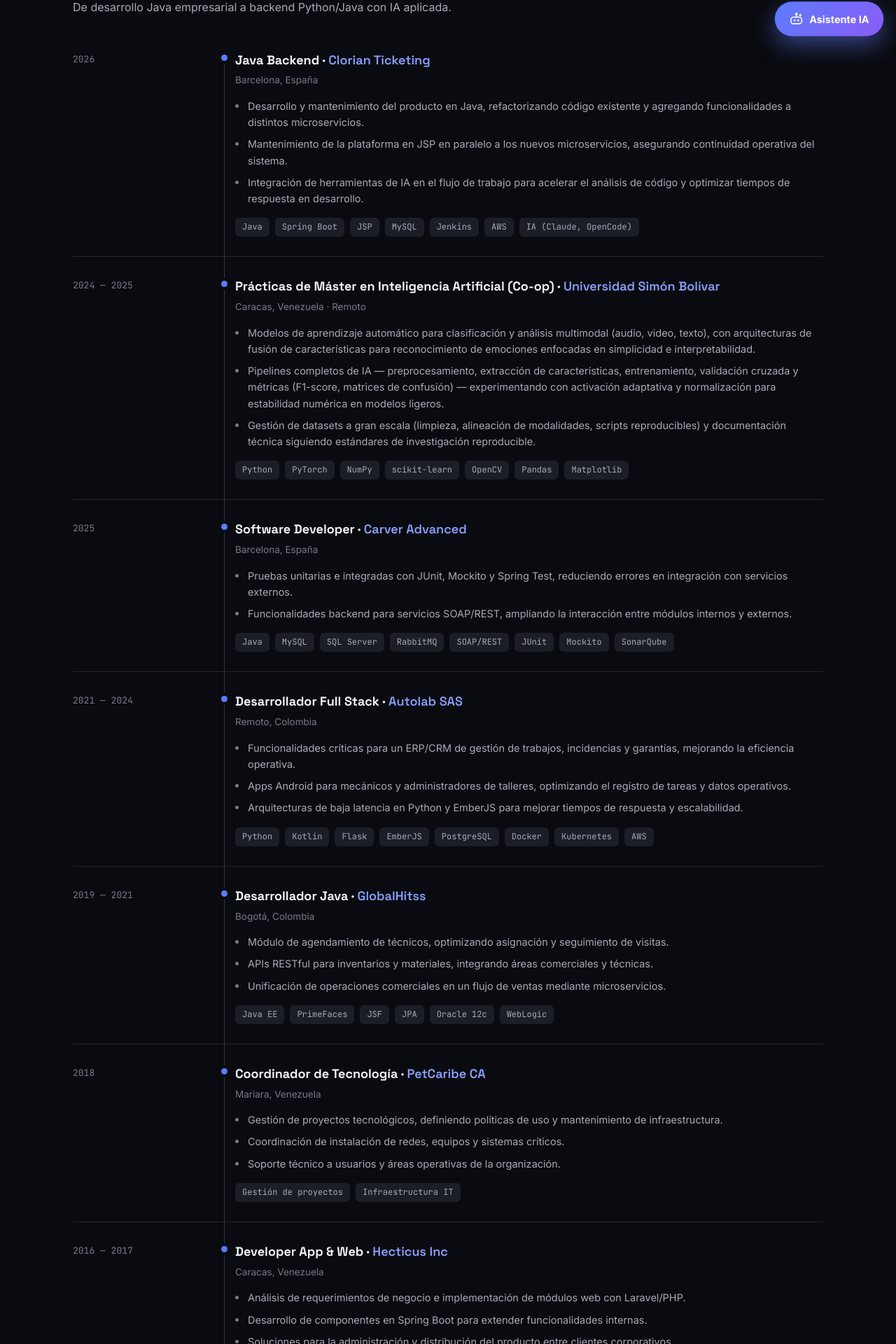
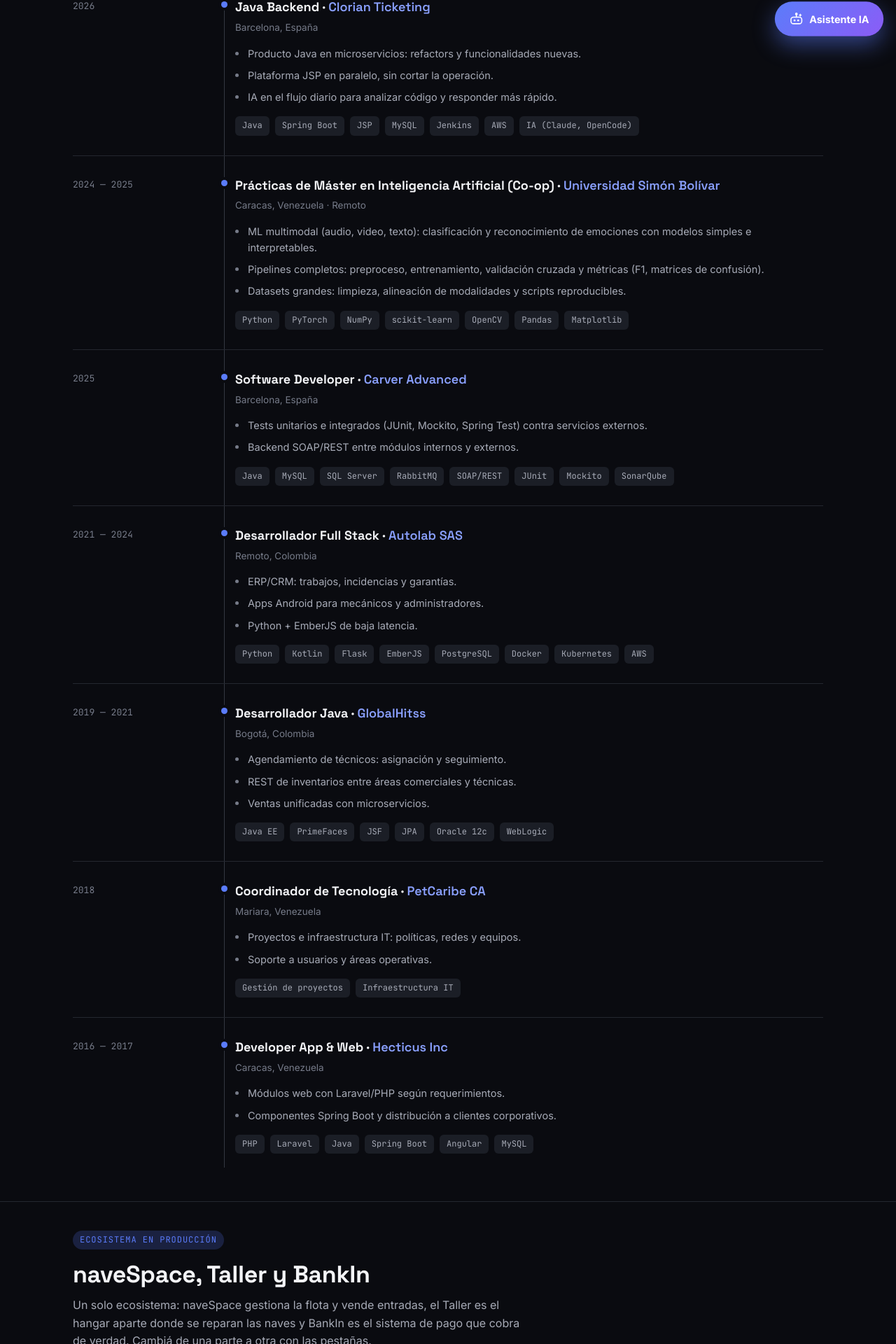
Before and after one commit to darwinrocha85/darwin-rocha-portfolio, a React (Vite) app: page / in a window 1280 px wide. Shown: the part 729-2649 px from the top of the page at 70% size. Built offline with nearby package versions, Linux system fonts and the light colour scheme.

Commit message:
Redaccion general: mas corta y directa en hero, experiencia, ecosistema, asistente y BankIn

```diff
--- a/src/data/content.js
+++ b/src/data/content.js
@@ -7,9 +7,9 @@
   linkedin: 'https://linkedin.com/in/darwinrocha',
   cvUrl: '/cv/Darwin_Rocha_CV.pdf',
   summary:
-    'Ingeniero en Computación con más de 10 años de experiencia en desarrollo backend con Python y Java: APIs REST, microservicios y sistemas de base de datos para plataformas en producción. En los últimos años integré herramientas de IA (Claude, OpenCode) directamente en mi flujo de trabajo para acelerar el análisis de código y reducir tiempos de entrega.',
+    'Backend con Python y Java desde hace más de 10 años: APIs, microservicios y datos en producción. Trabajo a diario con IA (Claude, OpenCode) para analizar código y entregar más rápido.',
   aiNote:
-    'El proyecto destacado de abajo es un ejemplo directo de ese proceso: yo defino la arquitectura y las reglas de negocio con el cliente, y colaboro con un agente de IA para construir, verificar y desplegar cada fase — el mismo flujo que uso hoy en mi trabajo diario.',
+    'Abajo hay un ejemplo directo: yo defino arquitectura y reglas con el cliente, y construyo, verifico y despliego cada fase con un agente de IA.',
 }
 
 export const highlights = [
@@ -27,9 +27,9 @@
     period: '2026',
     tech: ['Java', 'Spring Boot', 'JSP', 'MySQL', 'Jenkins', 'AWS', 'IA (Claude, OpenCode)'],
     bullets: [
-      'Desarrollo y mantenimiento del producto en Java, refactorizando código existente y agregando funcionalidades a distintos microservicios.',
-      'Mantenimiento de la plataforma en JSP en paralelo a los nuevos microservicios, asegurando continuidad operativa del sistema.',
-      'Integración de herramientas de IA en el flujo de trabajo para acelerar el análisis de código y optimizar tiempos de respuesta en desarrollo.',
+      'Producto Java en microservicios: refactors y funcionalidades nuevas.',
+      'Plataforma JSP en paralelo, sin cortar la operación.',
+      'IA en el flujo diario para analizar código y responder más rápido.',
     ],
   },
   {
@@ -39,9 +39,9 @@
     period: '2024 — 2025',
     tech: ['Python', 'PyTorch', 'NumPy', 'scikit-learn', 'OpenCV', 'Pandas', 'Matplotlib'],
     bullets: [
-      'Modelos de aprendizaje automático para clasificación y análisis multimodal (audio, video, texto), con arquitecturas de fusión de características para reconocimiento de emociones enfocadas en simplicidad e interpretabilidad.',
-      'Pipelines completos de IA — preprocesamiento, extracción de características, entrenamiento, validación cruzada y métricas (F1-score, matrices de confusión) — experimentando con activación adaptativa y normalización para estabilidad numérica en modelos ligeros.',
-      'Gestión de datasets a gran escala (limpieza, alineación de modalidades, scripts reproducibles) y documentación técnica siguiendo estándares de investigación reproducible.',
+      'ML multimodal (audio, video, texto): clasificación y reconocimiento de emociones con modelos simples e interpretables.',
+      'Pipelines completos: preproceso, entrenamiento, validación cruzada y métricas (F1, matrices de confusión).',
+      'Datasets grandes: limpieza, alineación de modalidades y scripts reproducibles.',
     ],
   },
   {
@@ -51,8 +51,8 @@
     period: '2025',
     tech: ['Java', 'MySQL', 'SQL Server', 'RabbitMQ', 'SOAP/REST', 'JUnit', 'Mockito', 'SonarQube'],
     bullets: [
-      'Pruebas unitarias e integradas con JUnit, Mockito y Spring Test, reduciendo errores en integración con servicios externos.',
-      'Funcionalidades backend para servicios SOAP/REST, ampliando la interacción entre módulos internos y externos.',
+      'Tests unitarios e integrados (JUnit, Mockito, Spring Test) contra servicios externos.',
+      'Backend SOAP/REST entre módulos internos y externos.',
     ],
   },
   {
@@ -62,9 +62,9 @@
     period: '2021 — 2024',
     tech: ['Python', 'Kotlin', 'Flask', 'EmberJS', 'PostgreSQL', 'Docker', 'Kubernetes', 'AWS'],
     bullets: [
-      'Funcionalidades críticas para un ERP/CRM de gestión de trabajos, incidencias y garantías, mejorando la eficiencia operativa.',
-      'Apps Android para mecánicos y administradores de talleres, optimizando el registro de tareas y datos operativos.',
-      'Arquitecturas de baja latencia en Python y EmberJS para mejorar tiempos de respuesta y escalabilidad.',
+      'ERP/CRM: trabajos, incidencias y garantías.',
+      'Apps Android para mecánicos y administradores.',
+      'Python + EmberJS de baja latencia.',
     ],
   },
   {
@@ -74,9 +74,9 @@
     period: '2019 — 2021',
     tech: ['Java EE', 'PrimeFaces', 'JSF', 'JPA', 'Oracle 12c', 'WebLogic'],
     bullets: [
-      'Módulo de agendamiento de técnicos, optimizando asignación y seguimiento de visitas.',
-      'APIs RESTful para inventarios y materiales, integrando áreas comerciales y técnicas.',
-      'Unificación de operaciones comerciales en un flujo de ventas mediante microservicios.',
+      'Agendamiento de técnicos: asignación y seguimiento.',
+      'REST de inventarios entre áreas comerciales y técnicas.',
+      'Ventas unificadas con microservicios.',
     ],
   },
   {
@@ -86,9 +86,8 @@
     period: '2018',
     tech: ['Gestión de proyectos', 'Infraestructura IT'],
     bullets: [
-      'Gestión de proyectos tecnológicos, definiendo políticas de uso y mantenimiento de infraestructura.',
-      'Coordinación de instalación de redes, equipos y sistemas críticos.',
-      'Soporte técnico a usuarios y áreas operativas de la organización.',
+      'Proyectos e infraestructura IT: políticas, redes y equipos.',
+      'Soporte a usuarios y áreas operativas.',
     ],
   },
   {
@@ -98,9 +97,8 @@
     period: '2016 — 2017',
     tech: ['PHP', 'Laravel', 'Java', 'Spring Boot', 'Angular', 'MySQL'],
     bullets: [
-      'Análisis de requerimientos de negocio e implementación de módulos web con Laravel/PHP.',
-      'Desarrollo de componentes en Spring Boot para extender funcionalidades internas.',
-      'Soluciones para la administración y distribución del producto entre clientes corporativos.',
+      'Módulos web con Laravel/PHP según requerimientos.',
+      'Componentes Spring Boot y distribución a clientes corporativos.',
     ],
   },
 ]
@@ -138,17 +136,15 @@
   ],
   backendRepo: 'https://github.com/darwinrocha85/spacecraftSystem',
   hrDescription: [
-    'Empezó como un MVP para dar de alta naves y fue creciendo por partes hasta un sistema completo: venta de entradas con cobro real, un taller aparte que lleva presupuestos y aprobaciones, y un panel con métricas del negocio. Todo desplegado y usable hoy.',
-    'Cada parte tiene su rol: la landing muestra qué hay para visitar, la tienda resuelve la compra, el panel de administración gestiona la flota sin tocar lo que está en reparación, y la app de taller lleva el trabajo diario y el historial de cada visita.',
-    'Refleja cómo trabajo un producto: acordar reglas claras con el usuario, separar responsabilidades donde hace falta y verificar cada entrega antes de darla por lista.',
-    'El panel de administración y el taller tienen, cada uno, su propio asistente de chat con IA: no da respuestas genéricas, lee los datos reales y hasta actúa (crear una nave, armar un horario, enviar a reparar) — siempre pidiendo confirmación antes de algo con impacto real.',
+    'Empezó como un MVP para dar de alta naves y hoy es un sistema completo: venta de entradas con cobro real, taller aparte con presupuestos y panel con métricas. Todo desplegado y usable.',
+    'Cada parte tiene su rol: la landing muestra qué hay para visitar, la tienda resuelve la compra, el panel gestiona la flota y el taller lleva el trabajo diario.',
+    'Así trabajo un producto: reglas claras con el usuario, responsabilidades separadas y cada entrega verificada. El panel y el taller tienen su asistente con IA (detalle en IA Solutions).',
   ],
   techDescription: [
-    'Backend en Java 17 + Spring Boot (Maven), sin capa DTO, con Lombok y `@ElementCollection` para asientos de teatro; ahora con SQLite en archivo y seeder idempotente para que el estado no se pierda al reiniciar.',
-    '3 frontends en React + Vite sobre ese backend: landing que agrega lo reservable (museos y funciones con fecha) con deep-link a la tienda, tienda que resuelve la compra, y panel admin con dashboard de solo lectura (ingresos, ocupación del día, estado de flota, top naves) sin tocar esquema. Tabla sin scroll horizontal y columna Estado en lugar de Taller.',
-    'Cobro real vía BankIn desde el backend — nada se guarda hasta que BankIn confirma con 201 y cancelar intenta revertir el cobro — con email de compra y cancelación. El taller expone presupuestos con histórico: lo enviado y, si hubo rechazo, lo anterior queda visible.',
-    'Taller extraído a servicio propio en Python 3.14 + FastAPI con SQLAlchemy 2.0 y SQLite en archivo, con su propia app en React + Vite de estilo sobrio de hangar. El panel admin solo envía a taller y ve estado/historial; el flujo fino (recibir, avanzar, presupuesto) vive en la app de taller.',
-    'El panel admin corre su propio motor de function-calling (lectura y escritura sobre la flota) sobre Groq (`qwen/qwen3.8-27b`, gratis sin tarjeta) con Gemini como fallback ante 429, según la variable `AI_PROVIDER` — un solo JSON Schema por tool sirve para los tres proveedores, y catálogo + prompts en inglés (las respuestas siguen en español) para gastar menos tokens. Ese mismo catálogo se expone además por un servidor MCP aparte (protocolo `@modelcontextprotocol/sdk`, sin pasar por el SDK de ningún modelo) para que cualquier cliente MCP externo, no solo el widget de chat, pueda consultarlo y operarlo. El taller comparte proyecto y deploy (`spacecraft-mcp`) con el panel admin, pero con catálogo y SYSTEM_PROMPT propios: sus 6 tools de lectura se reusan por referencia desde el catálogo admin —misma definición, cero duplicación— y el flujo fino (recibir, avanzar, presupuesto) vive en sus 9 tools propias.',
+    'Backend en Java 17 + Spring Boot (Maven), sin DTOs, con Lombok; SQLite en archivo y seeder idempotente.',
+    '3 frontends en React + Vite: landing de lo reservable con deep-link a la tienda, tienda que resuelve la compra y panel admin con dashboard de solo lectura (ingresos, ocupación, flota, top naves).',
+    'Cobro real vía BankIn —nada se guarda hasta el 201— con email de compra y cancelación; el taller expone presupuestos con histórico visible.',
+    'Taller extraído a Python 3.14 + FastAPI (SQLAlchemy 2.0) con su propia app de hangar. Los asistentes con IA viven en la sección IA Solutions.',
   ],
 }
 
@@ -188,14 +184,12 @@
     ],
   },
   hrDescription: [
-    'No son un chat de demo: son tres asistentes trabajando sobre casos reales, cada uno con su nivel de permiso. El del panel consulta y opera la flota en vivo, el del taller lleva el día a día del hangar, y el de este portafolio responde solo con lo que está publicado acá.',
-    'La regla es la misma en los tres: no inventar. Los dos primeros leen el dato real antes de responder y piden confirmación antes de cualquier acción con impacto —crear una nave, enviarla a reparar—; el tercero prefiere decir que no lo tiene y llevarte a la sección correcta.',
-    'Todo queda registrado —modelo, tokens y latencia de cada uso—. Y cada asistente ve solo su alcance: el taller no toca cobros y aprobar un presupuesto solo se hace desde el panel, nunca desde un chat.',
+    'Tres asistentes reales, cada uno con su permiso: el panel opera la flota en vivo, el taller lleva el hangar y este portafolio responde solo con lo publicado.',
+    'La regla en los tres: no inventar. Los dos primeros leen el dato real y confirman antes de actuar; el tercero deriva a la sección. Todo uso queda registrado.',
   ],
   techDescription: [
-    'Motor de function-calling propio en Cloud Functions for Firebase 2.ª gen (Node 20, ESM): corre sobre Groq —`qwen/qwen3.8-27b` en producción, pisado por `GROQ_MODEL` porque el catálogo rota— con Gemini (`gemini-3.8-flash`) como fallback ante 429 y Claude (`claude-haiku-4-5`) soportado, todo según `AI_PROVIDER`. Un solo JSON Schema por tool sirve a los tres proveedores; a Groq se le pega por fetch directo a su endpoint OpenAI-compatible, sin SDK nuevo.',
-    'Catálogo único en inglés (las respuestas siguen en español): 28 tools del admin y 15 del taller, con las 6 de lectura reusadas por referencia —misma definición, cero duplicación—. El MCP público expone 20 de solo lectura (denylist de 17 de escritura) por StreamableHTTP stateless (`@modelcontextprotocol/sdk` 1.30); `askAdmin` y `askTaller` consumen las tools en el mismo proceso, sin doble hop HTTP. Cada pregunta va acotada: 500 caracteres, 3 rondas de tools, 6 turnos de historial.',
-    'El taller suma `draft_budget_from_damage_description` (matching exacto y fuzzy contra catálogo de daños y stock; lo ambiguo queda al criterio del modelo con confirmación previa a crear) y la confirmación previa a destructivas vive en el `SYSTEM_PROMPT` del admin. Aprobar presupuestos —cobra tarjeta real vía BankIn— no existe en ningún catálogo. El caso del portafolio no toca datos vivos: contexto estático generado desde `content.js` en cada build, temperature 0.55 y mock si falta la API key.',
+    'Function-calling propio en Cloud Functions 2.ª gen: Groq `qwen/qwen3.8-27b` (fallback Gemini ante 429, Claude soportado) según `AI_PROVIDER`; un JSON Schema por tool para los tres proveedores.',
+    'Catálogo único (28 admin + 15 taller, 6 de lectura reusadas), MCP público de 20 solo lectura y `draft_budget_from_damage_description` en el taller; topes por pregunta (500 caracteres, 3 rondas, 6 turnos). Aprobar presupuestos no existe en ningún catálogo. El portafolio: contexto estático desde `content.js`, temperature 0.55 y mock sin API key.',
   ],
 }
 
@@ -280,13 +274,13 @@
   name: 'BankIn — sistema de pago del ecosistema',
   tagline: 'No es una demo suelta. BankIn es el sistema de pago del ecosistema.',
   hrDescription: [
-    'Cada compra de entradas en naveSpace pasa por aquí: recibe los datos, hace el cobro y lo guarda para que se pueda auditar después. Los pagos al taller tambien usan esta apps.',
-    'Tiene un panel de gerente donde se ve cada movimiento con su nota de origen, sin pasos manuales entre una app y otra.',
-    'Hoy ya conecta naveSpace. Más adelante se podra conectar a otras apps con la misma API y sin cambios en BankIn.',
+    'Cada compra en naveSpace pasa por aquí: cobra, guarda y deja auditar. También cobra el taller.',
+    'Panel de gerente con cada movimiento y su origen, sin pasos manuales.',
+    'Hoy conecta naveSpace; más apps usan la misma API sin cambios.',
   ],
   techDescription: [
-    'Backend en Python 3.14 con FastAPI y arquitectura hexagonal. Viene de una versión anterior en Java/Spring Boot y ahora persiste en SQLite en archivo con SQLAlchemy 2.0 y validación con Pydantic.',
-    'Expone `POST /transactions/purchase` para apps externas: recibe tarjeta, monto y un campo `note` con el origen, protegido con API key por variable de entorno.',
+    'FastAPI hexagonal (antes Java/Spring): SQLite en archivo con SQLAlchemy 2.0 y Pydantic.',
+    'Expone `POST /transactions/purchase`: tarjeta, monto y `note` de origen, con API key.',
     'naveSpace lo llama al confirmar una compra; el panel de gerente muestra el cargo con su nota para saber qué app y qué compra generó cada movimiento.',
   ],
   connectedTo: 'naveSpace',
```
